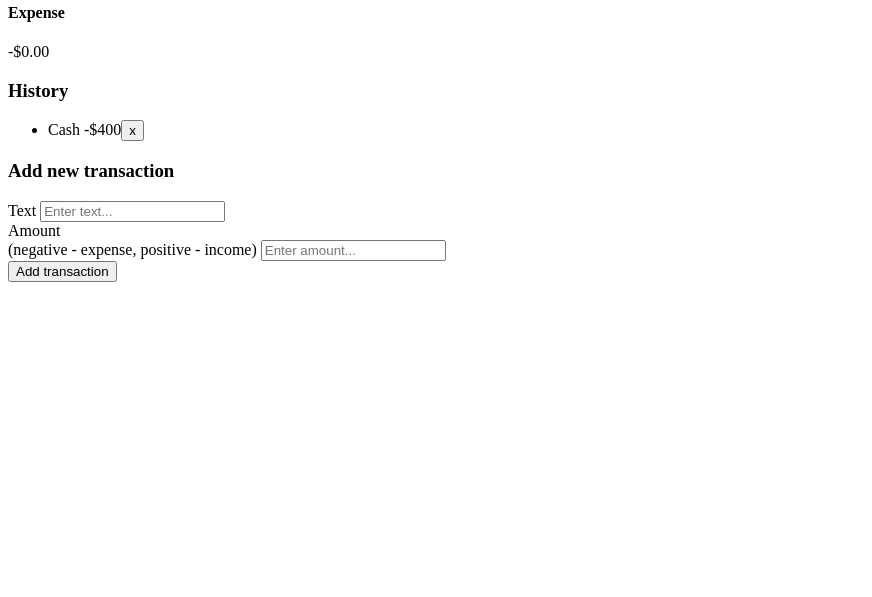
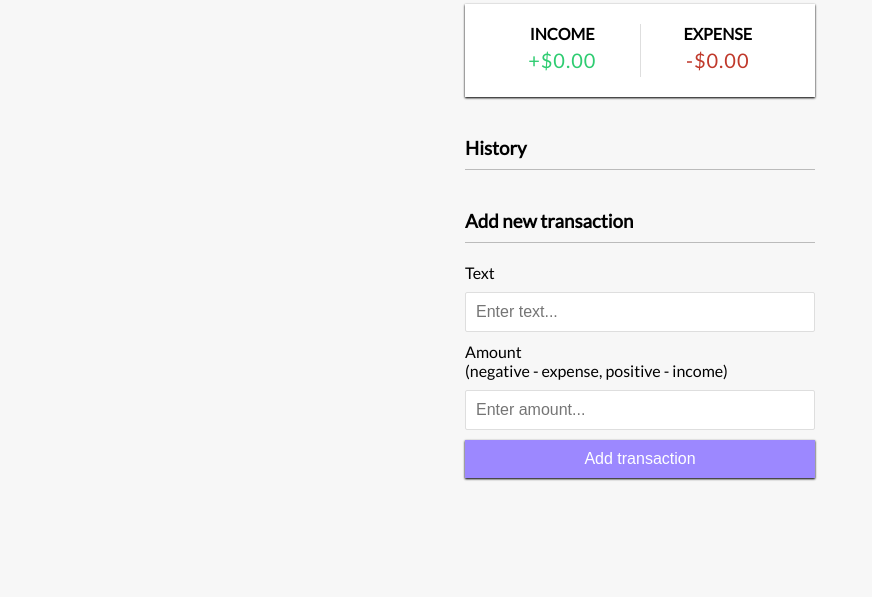
Before and after one commit to jim-knight/Traversy-20-web-projects-with-vanilla-JS, a plain HTML site: page 09-expense-tracker/index.html in a window 1280 px wide. Shown: the part 203-800 px from the top of the page, without its empty margins (0-872 px from the left). Drawn offline with Linux system fonts and the light colour scheme.

Commit message:
Complted project CSS.

```diff
--- a/09-expense-tracker/index.html
+++ b/09-expense-tracker/index.html
@@ -11,8 +11,8 @@
 		<h1>Expense Tracker</h1>
 
 		<div class="container">
-			<h2>Your Balance</h2>
-			<h3 class="balance"></h3>
+			<h4>Your Balance</h4>
+			<h1 class="balance">$0.00</h1>
 			<div class="inc-exp-container">
 				<div>
 					<h4>Income</h4>
@@ -26,7 +26,7 @@
 
 			<h3>History</h3>
 			<ul id="list" class="list">
-				<li class="minus">Cash <span>-$400</span><button class="delete-btn">x</button></li>
+				<!-- <li class="minus">Cash <span>-$400</span><button class="delete-btn">x</button></li> -->
 			</ul>
 
 			<h3>Add new transaction</h3>
--- a/09-expense-tracker/style.css
+++ b/09-expense-tracker/style.css
@@ -0,0 +1,138 @@
+@import url('https://fonts.googleapis.com/css2?family=Lato&display=swap');
+
+:root {
+	--box-shadow: 0 1px 3px rgba(0, 0, 0, 0.12), 0 1px 2px rgba(0, 0, 0.24);
+}
+
+* {
+	box-sizing: border-box;
+}
+body {
+	display: flex;
+	flex-direction: column;
+	align-items: center;
+	justify-content: center;
+	min-height: 100vh;
+	margin: 0;
+	font-family: 'Lato', sans-serif;
+	background-color: #f7f7f7;
+}
+
+.container {
+	width: 350px;
+	margin: 30px auto;
+}
+h1 {
+	margin: 0;
+	letter-spacing: 1px;
+}
+h3 {
+	margin: 40px 0 10px;
+	padding-bottom: 10px;
+	border-bottom: 1px solid #bbb;
+}
+h4 {
+	margin: 0;
+	text-transform: uppercase;
+}
+
+.inc-exp-container {
+	display: flex;
+	justify-content: space-between;
+	margin: 20px 0;
+	padding: 20px;
+	background-color: #fff;
+	box-shadow: var(--box-shadow);
+}
+
+.inc-exp-container > div {
+	flex: 1;
+	text-align: center;
+}
+.inc-exp-container > div:first-of-type {
+	border-right: 1px solid #dedede;
+}
+
+.money {
+	margin: 5px 0;
+	font-size: 20px;
+	letter-spacing: 1px;
+}
+.money.plus {
+	color: #2ecc71;
+}
+.money.minus {
+	color: #c0392b;
+}
+
+label {
+	display: inline-block;
+	margin: 10px 0;
+}
+input[type='text'],
+input[type='number'] {
+	display: block;
+	width: 100%;
+	padding: 10px;
+	border: 1px solid #dedede;
+	border-radius: 2px;
+	font-size: 16px;
+}
+.btn {
+	cursor: pointer;
+	display: block;
+	width: 100%;
+	margin: 10px 0 30px;
+	padding: 10px;
+	background-color: #9c88ff;
+	box-shadow: var(--box-shadow);
+	color: #fff;
+	border: 0;
+	font-size: 16px;
+}
+.btn:focus,
+.delete-btn:focus {
+	outline: 0;
+}
+
+.list {
+	margin-bottom: 40px;
+	padding: 0;
+	list-style-type: none;
+}
+.list li {
+	display: flex;
+	justify-content: space-between;
+	position: relative;
+	margin: 10px 0;
+	padding: 10px;
+	background-color: #fff;
+	box-shadow: var(--box-shadow);
+	color: #333;
+}
+.list li.plus {
+	border-right: 5px solid #2ecc71;
+}
+.list li.minus {
+	border-right: 5px solid #c0392b;
+}
+
+.delete-btn {
+	cursor: pointer;
+	opacity: 0;
+	position: absolute;
+	top: 50%;
+	left: 0;
+	transform: translate(-100%, -50%);
+	padding: 2px 5px;
+	background-color: #e74c3c;
+	border: 0;
+	color: #fff;
+	font-size: 20px;
+	line-height: 20px;
+	transition: opacity 0.3s ease;
+}
+
+.list li:hover .delete-btn {
+	opacity: 1;
+}
```
